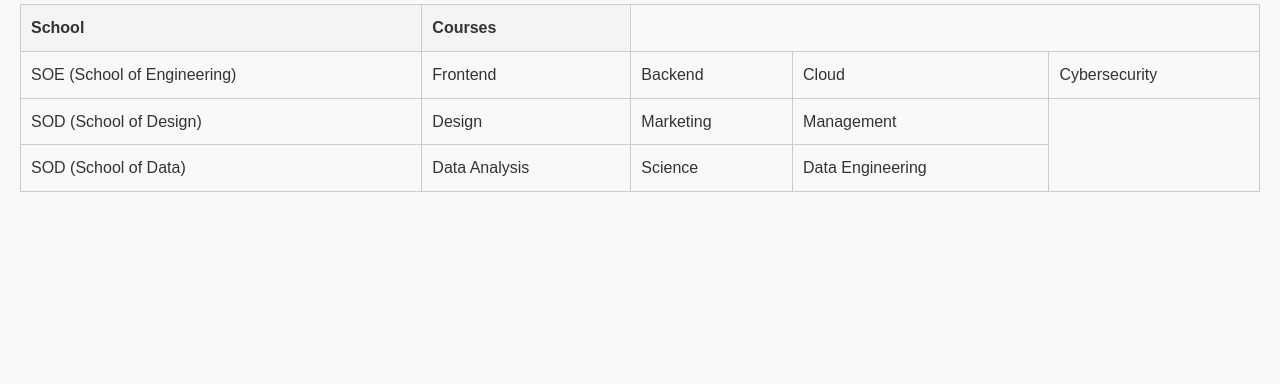
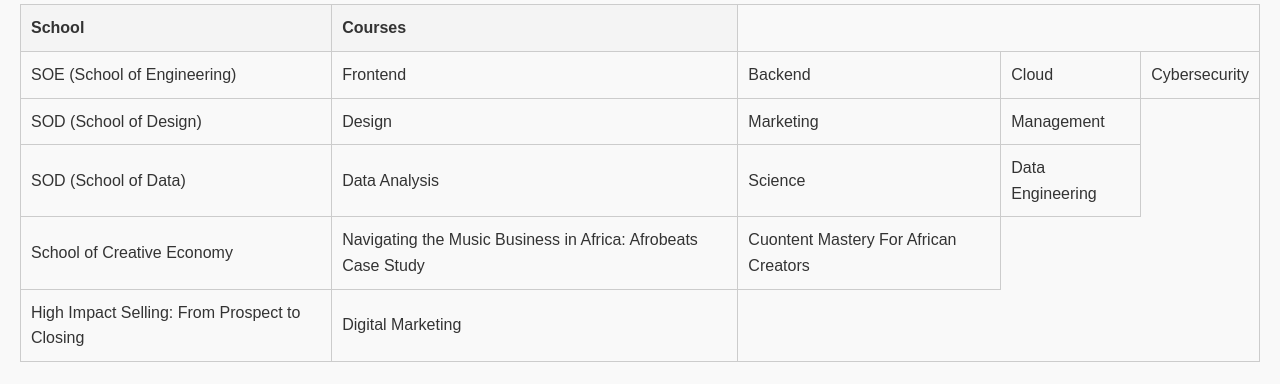
Before and after one commit to Timmee016/ALTSCHOOL-ASSIGN, a plain HTML site: page courses.html in a window 1280 px wide. Shown: the part 90-474 px from the top of the page. Drawn offline with Linux system fonts and the light colour scheme.

Commit message:
Update courses.html

```diff
--- a/courses.html
+++ b/courses.html
@@ -89,6 +89,16 @@ footer {
                     <td>Science</td>
                     <td>Data Engineering</td>
                 </tr>
+                <tr>
+                    <td>School of Creative Economy</td>
+                    <td>Navigating the Music Business in Africa: Afrobeats Case Study</td>
+                    <td>Cuontent Mastery For African Creators</td>
+                </tr>
+                <tr>
+                    <td>High Impact Selling: From Prospect to Closing </td>
+                    <td>Digital Marketing</td>
+                </tr>
+
             </tbody>
         </table>
     </section>
```
